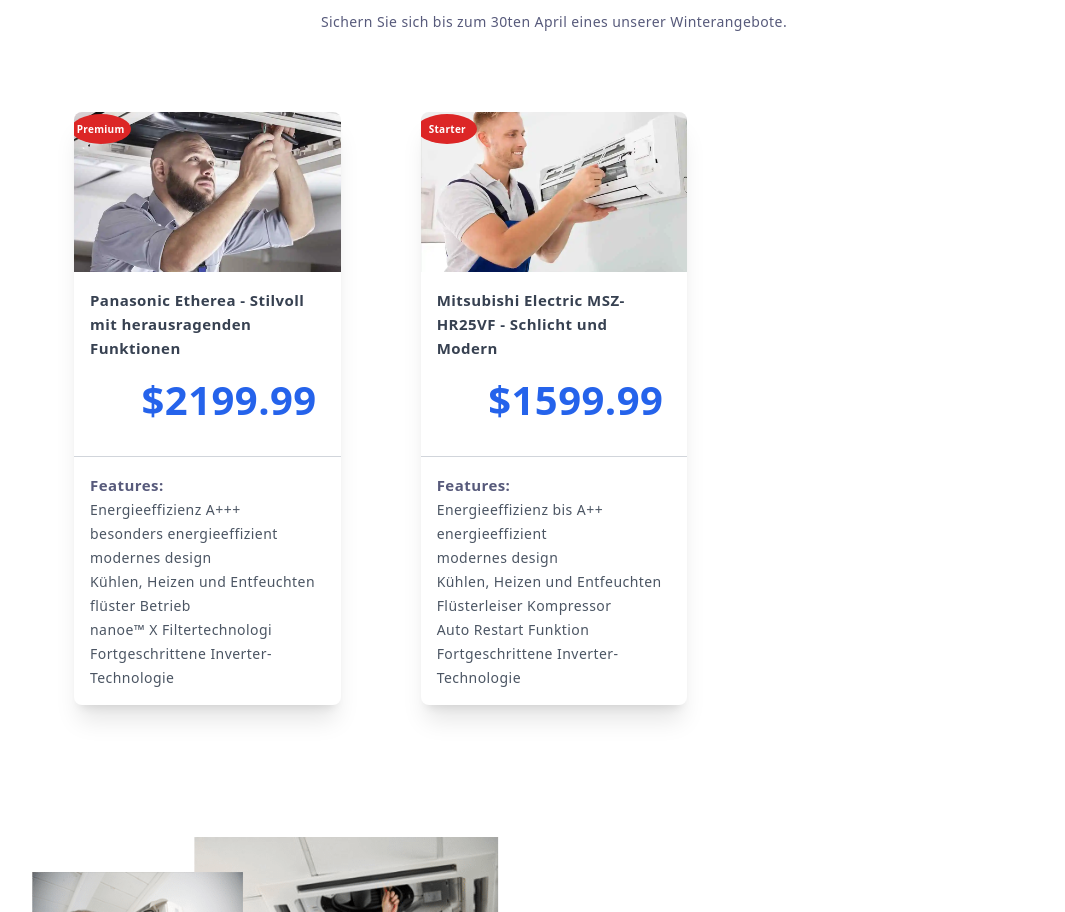
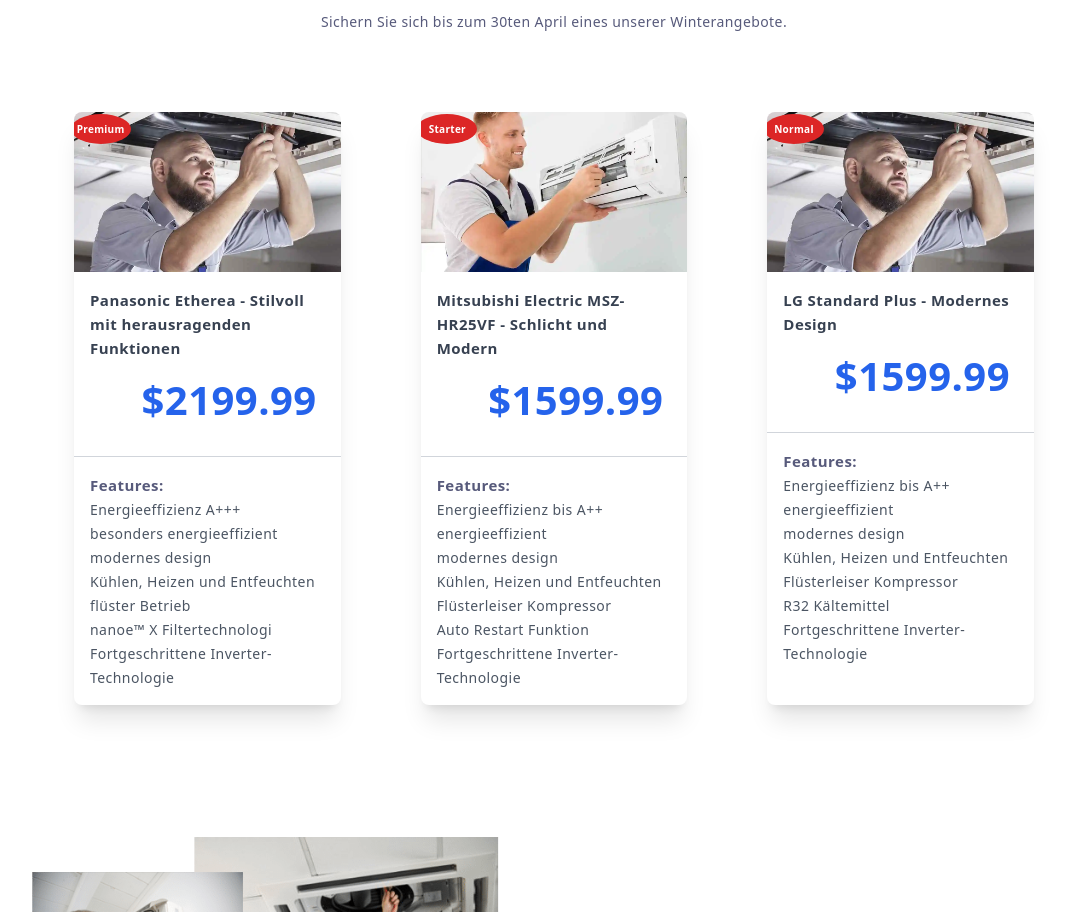
Before and after one commit to maazmasood/react, a Next.js app: page / in a window 1280 px wide. Shown: the part 944-1856 px from the top of the page, without its empty margins (86-1151 px from the left). Built offline with nearby package versions, Linux system fonts and the light colour scheme.

Commit message:
Update Angebote.js

```diff
--- a/pages/components/Angebote.js
+++ b/pages/components/Angebote.js
@@ -49,7 +49,25 @@
 "Fortgeschrittene Inverter-Technologie",
 ],
 },
-
+{
+id: 3,
+category: 'Normal',
+name: 'LG Standard Plus - Modernes Design',
+price: 1599.99,
+image: '/g2.webp',
+room: 'Living Room',
+wifi: 'inkl. WiFi',
+brand: 'LG',
+feature: [
+"Energieeffizienz bis A++",
+"energieeffizient",
+"modernes design",
+"Kühlen, Heizen und Entfeuchten",
+"Flüsterleiser Kompressor",
+"R32 Kältemittel",
+"Fortgeschrittene Inverter-Technologie",
+],
+},
 ];
 
   const handleProductClick = (productId) => {
```
